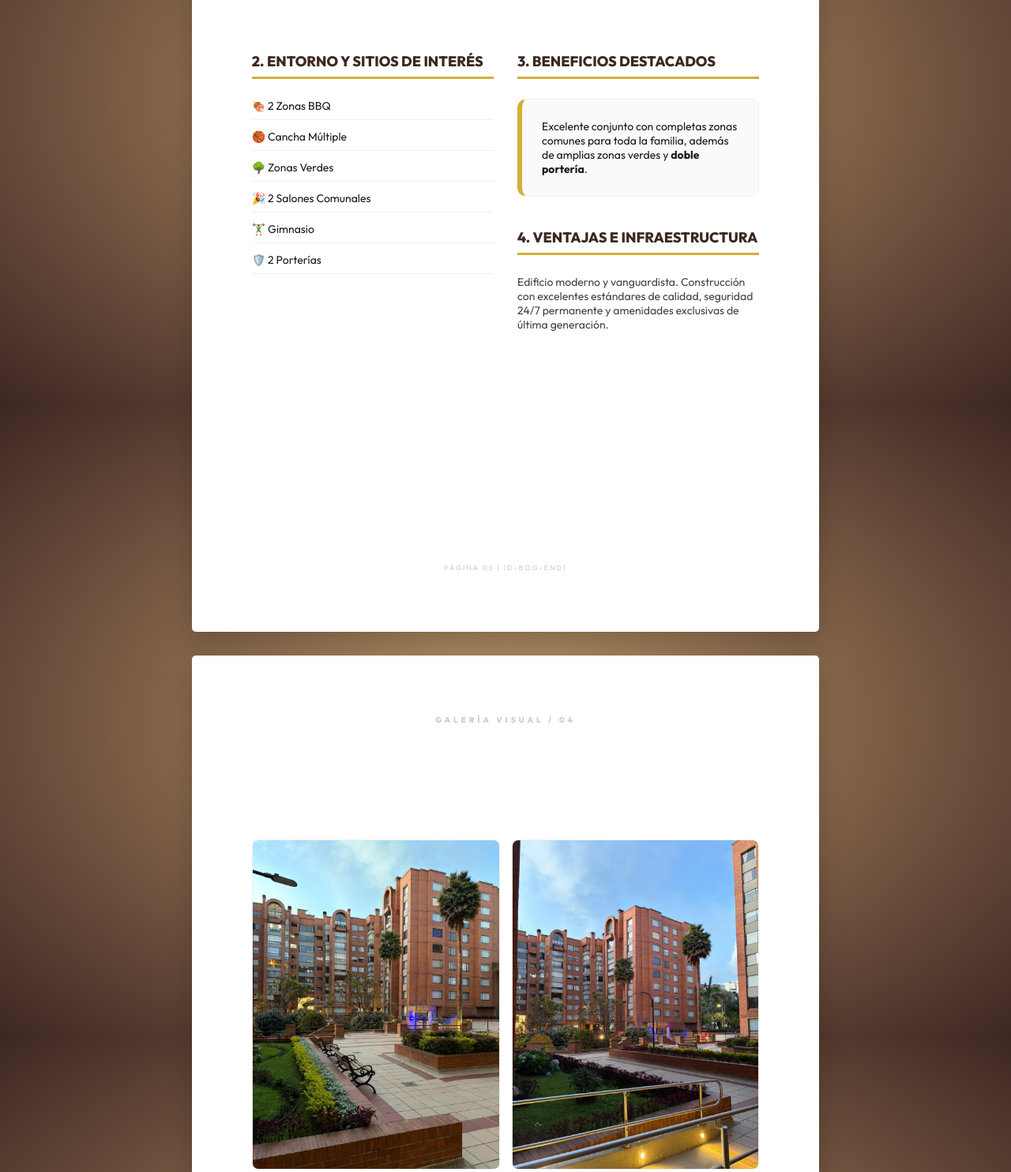
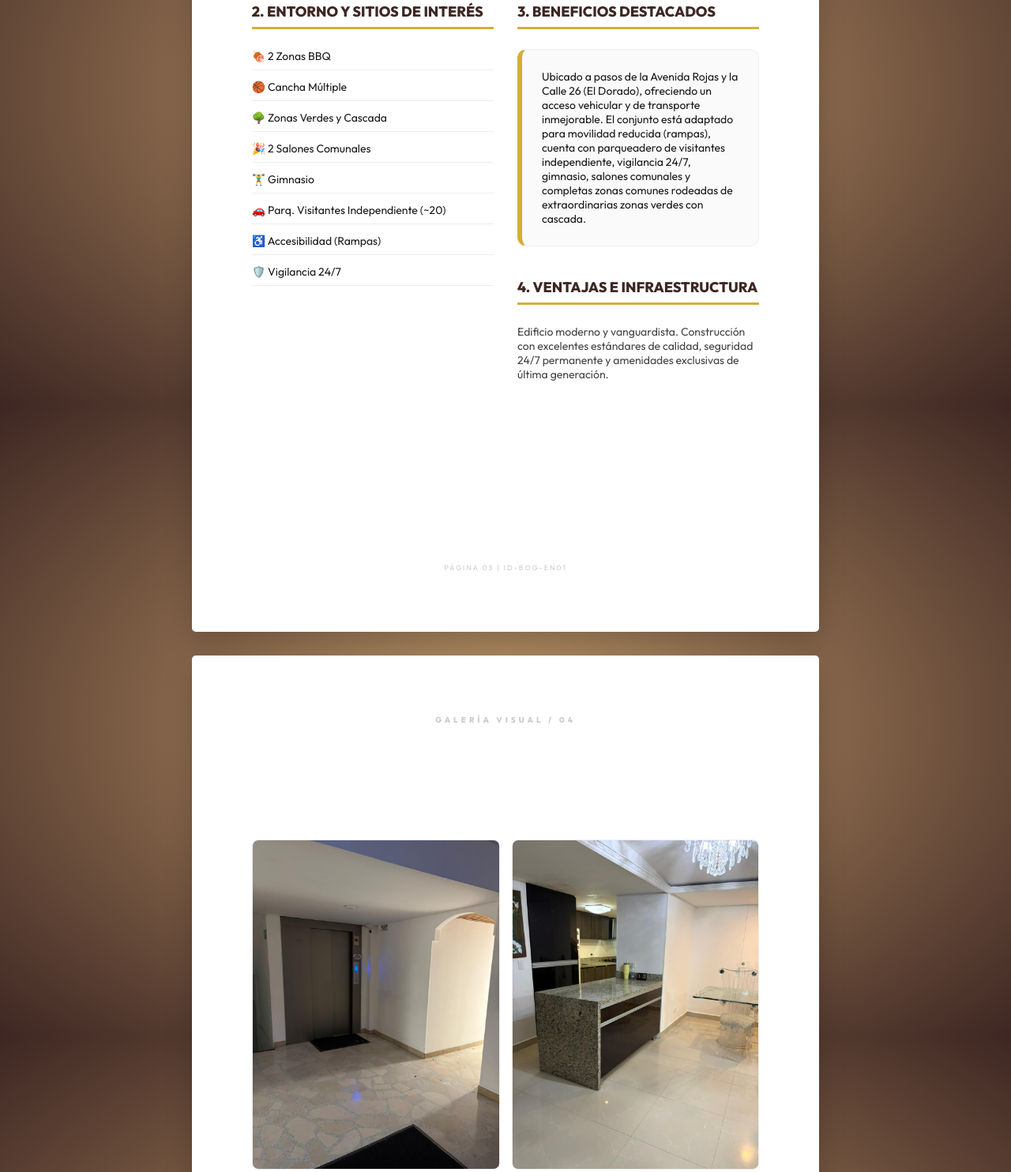
Before and after one commit to Vecy-Bienes-Raices/Apartamento-Salitre-Bogota--Felipe-, a plain HTML site: page ficha-tecnica.html in a window 1280 px wide. Shown: the part 2687-4171 px from the top of the page at 79% size. Drawn offline with Linux system fonts and the light colour scheme.

Commit message:
fix: update external characteristics and specific gallery images for brochure

```diff
--- a/ficha-tecnica.html
+++ b/ficha-tecnica.html
@@ -201,7 +201,16 @@
             allImages = propertyConfig.multimedia.imagesList;
         }
 
-        const galleryImages = allImages.slice(1, 9);
+        const galleryImages = [
+            'assets/5.jpeg',
+            'assets/8.jpeg',
+            'assets/11.jpeg',
+            'assets/12.jpeg',
+            'assets/22.jpeg',
+            'assets/24.jpeg',
+            'assets/25.jpeg',
+            'assets/27.jpeg'
+        ];
 
         galleryImages.slice(0, 4).forEach(src => {
             const img = document.createElement('img');
--- a/property-config.js
+++ b/property-config.js
@@ -50,12 +50,14 @@ const propertyConfig = {
   caracteristicasExternas: [
     { name: "2 Zonas BBQ", emoji: "🍖" },
     { name: "Cancha Múltiple", emoji: "🏀" },
-    { name: "Zonas Verdes", emoji: "🌳" },
+    { name: "Zonas Verdes y Cascada", emoji: "🌳" },
     { name: "2 Salones Comunales", emoji: "🎉" },
     { name: "Gimnasio", emoji: "🏋️‍♂️" },
-    { name: "2 Porterías", emoji: "🛡️" }
+    { name: "Parq. Visitantes Independiente (~20)", emoji: "🚗" },
+    { name: "Accesibilidad (Rampas)", emoji: "♿" },
+    { name: "Vigilancia 24/7", emoji: "🛡️" }
   ],
-  destacadoUbicacion: "Excelente conjunto con completas zonas comunes para toda la familia, además de amplias zonas verdes y <strong>doble portería</strong>.",
+  destacadoUbicacion: "Ubicado a pasos de la Avenida Rojas y la Calle 26 (El Dorado), ofreciendo un acceso vehicular y de transporte inmejorable. El conjunto está adaptado para movilidad reducida (rampas), cuenta con parqueadero de visitantes independiente, vigilancia 24/7, gimnasio, salones comunales y completas zonas comunes rodeadas de extraordinarias zonas verdes con cascada.",
 
   // 6. Mapa (Google Maps Embed)
   mapa: {
```
